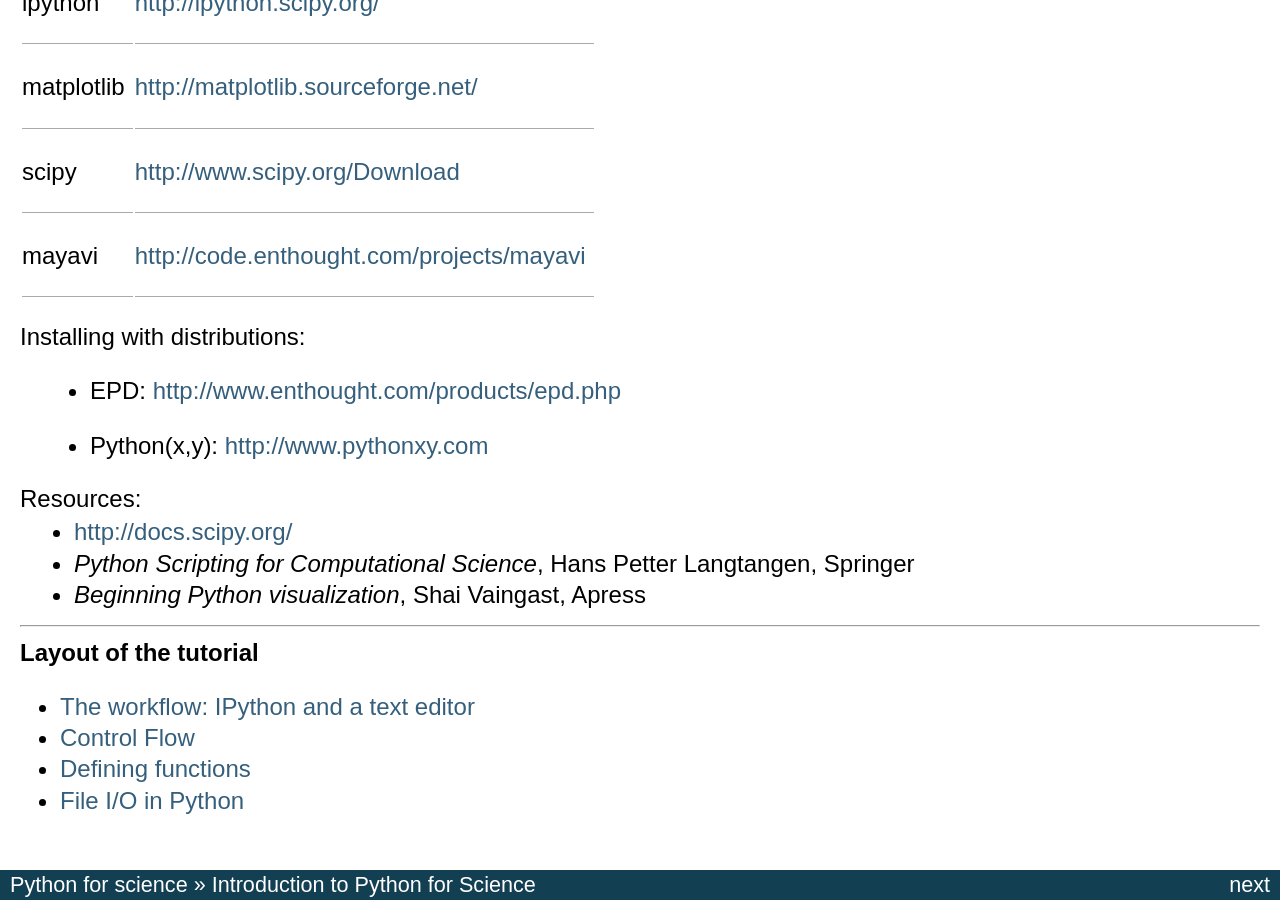
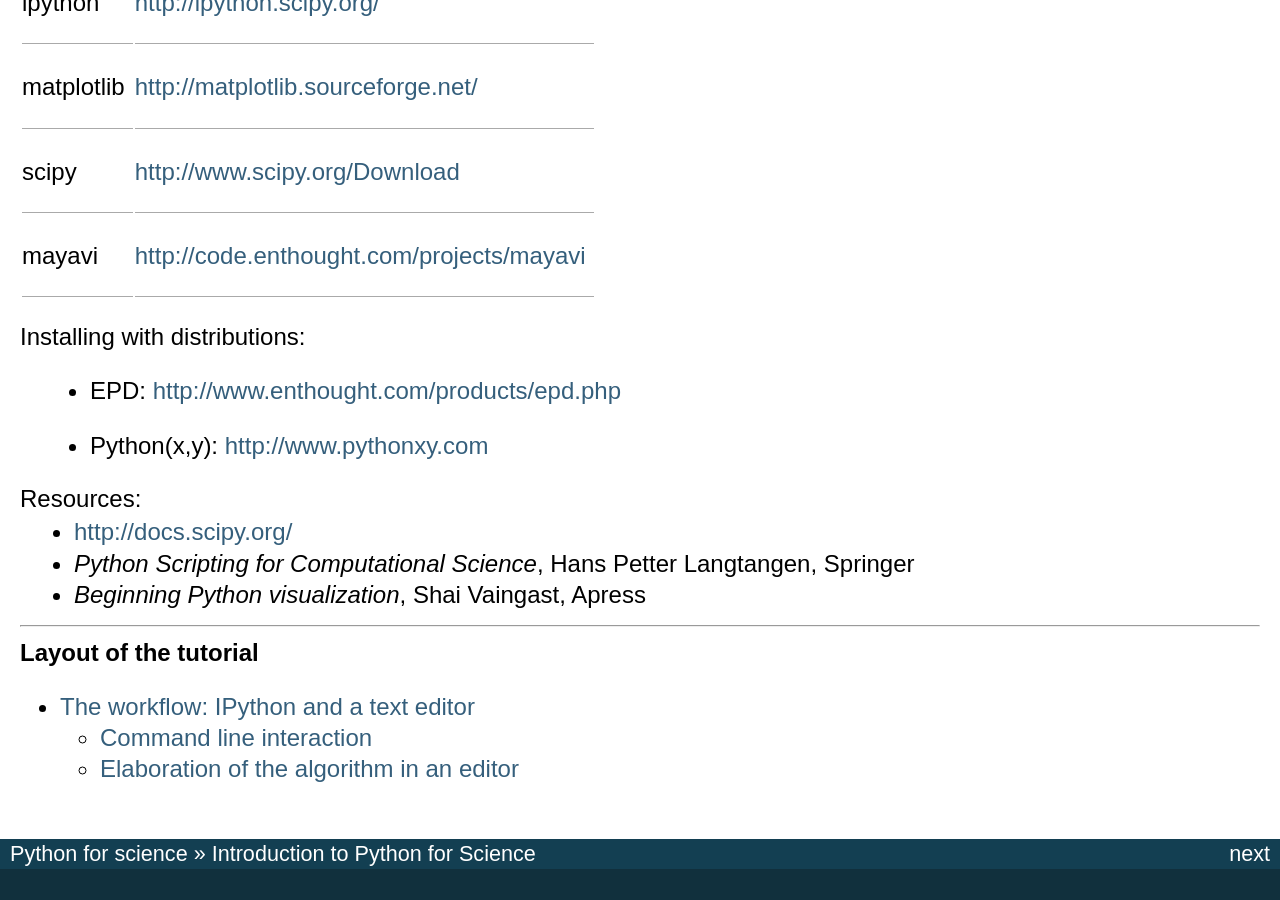
Before and after one commit to GaelVaroquaux/scipy-tutorials, a Sphinx documentation site: the page built from source/index.rst, in a window 1280 px wide and 900 px high, scrolled down 683 px. Built offline with Sphinx 7.4.7, drawn with Linux system fonts in a browser that asks for light colours; pages that are not in the unit, such as notebooks, are missing from menus; after the commit the page ends 1552 px from its top, so only the background shows below that.

Commit message:
More tweak to get a better toc.

```diff
--- a/source/index.rst
+++ b/source/index.rst
@@ -52,13 +52,10 @@ __________
 
 
 .. toctree::
-    :maxdepth: 1
+    :maxdepth: 2
 
     workflow.rst
     python_language.rst
-    control_flow.rst
-    functions.rst
-    file_io.rst
 
 .. raw:: latex
 
--- a/source/workflow.rst
+++ b/source/workflow.rst
@@ -35,8 +35,7 @@ Run it in ipython and explore the resulting variables:
     In [3]: s
     Out[3]: 'Hello word'
 
-From a script to functions
-===================================
+.. note:: **From a script to functions**
 
     * A script is not reusable, functions are.
 
```
Also changed, not shown: other parts of source/workflow.rst (+0 -1 lines).
